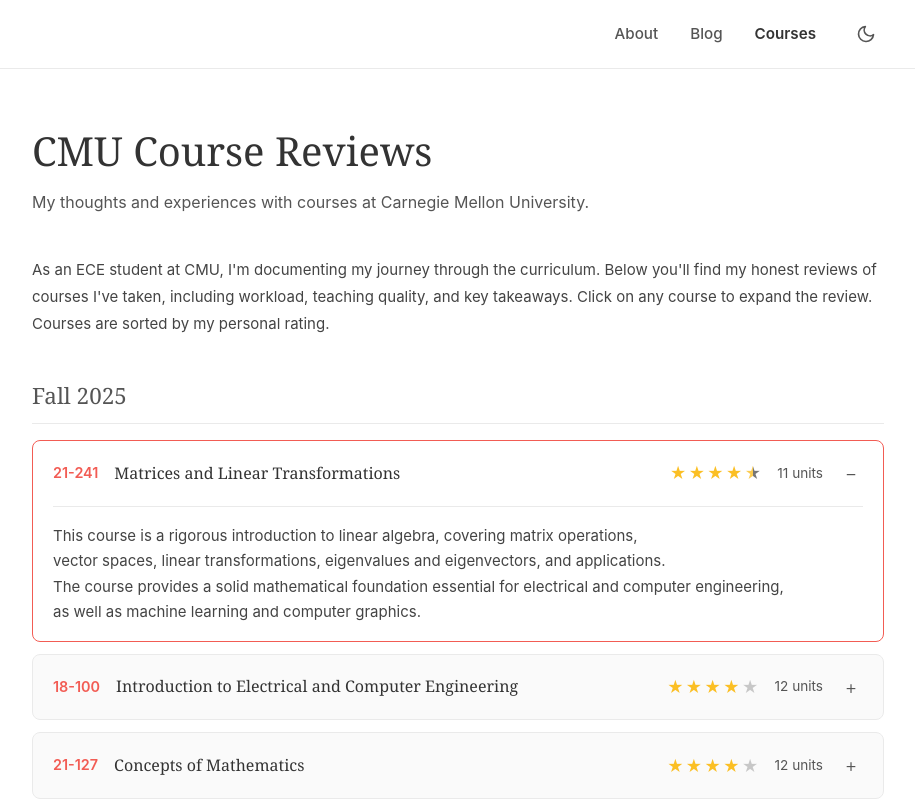
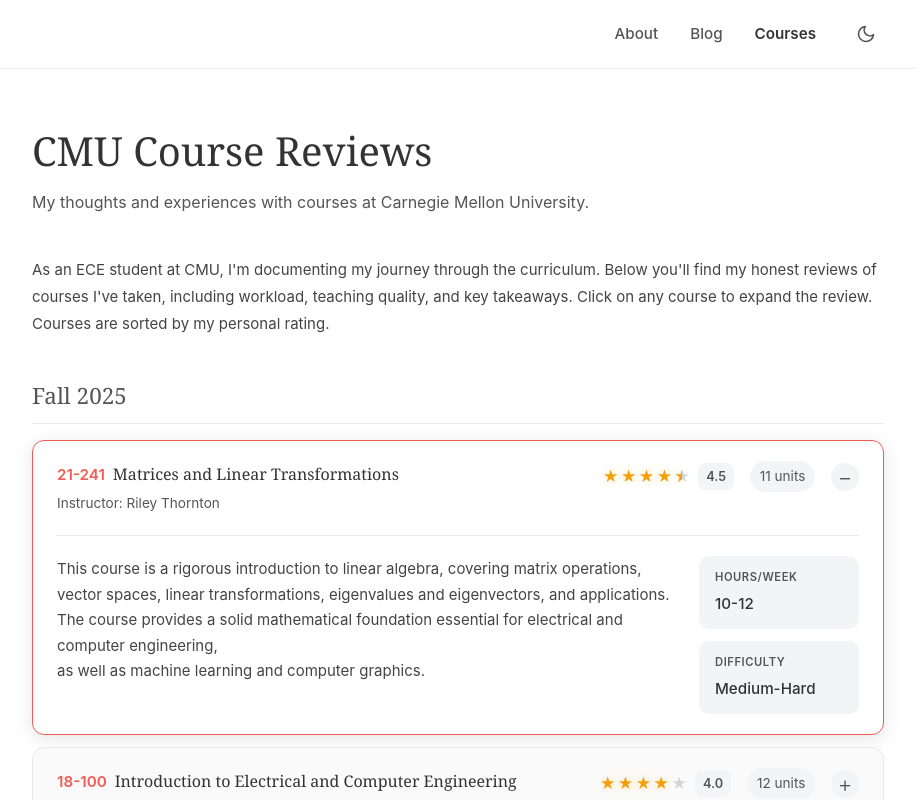
Before and after one commit to darrenpintoo/darrenpintoo.github.io, a React (Vite) app: page /courses in a window 1280 px wide. Both pictures are taken after a click on the element 640 px from the left and 473 px from the top of the page. Shown: the top 800 px of the page, without its empty margins (182-1097 px from the left). Built offline with nearby package versions, Linux system fonts and the light colour scheme.

Commit message:
courses + blog refined

```diff
--- /dev/null
+++ b/src/components/PageLayout.jsx
@@ -0,0 +1,49 @@
+import { useState, useEffect, useRef } from 'react';
+
+// Set this to true to enable infinite scroll on all pages
+const ENABLE_INFINITE_SCROLL = false;
+
+function PageLayout({ children, enableInfiniteScroll = ENABLE_INFINITE_SCROLL }) {
+    const [infiniteLines, setInfiniteLines] = useState([]);
+    const containerRef = useRef(null);
+
+    useEffect(() => {
+        if (!enableInfiniteScroll) return;
+
+        let ticking = false;
+
+        const handleScroll = () => {
+            if (!ticking) {
+                window.requestAnimationFrame(() => {
+                    if (window.innerHeight + window.scrollY >= document.body.offsetHeight - 200) {
+                        const baseText = "engineer • researcher • builder • ";
+                        const text = baseText.repeat(8);
+                        setInfiniteLines(prev => [...prev, text, text]);
+                    }
+                    ticking = false;
+                });
+                ticking = true;
+            }
+        };
+
+        window.addEventListener('scroll', handleScroll);
+        return () => window.removeEventListener('scroll', handleScroll);
+    }, [enableInfiniteScroll]);
+
+    return (
+        <>
+            <div ref={containerRef}>
+                {children}
+            </div>
+            {enableInfiniteScroll && (
+                <div className="infinite-scroll-container">
+                    {infiniteLines.map((line, i) => (
+                        <p key={i} className="infinite-text-line">{line}</p>
+                    ))}
+                </div>
+            )}
+        </>
+    );
+}
+
+export default PageLayout;
--- a/src/index.css
+++ b/src/index.css
@@ -10,6 +10,9 @@
   --accent: #f25c54;
   --border-color: #eaeaea;
   --infinite-text: #f4f4f4;
+  --star-filled: #f59e0b;
+  --star-empty: #d1d5db;
+  --stat-bg: #f3f4f6;
 
   --font-serif: "Merriweather", "Georgia", serif;
   --font-sans: -apple-system, BlinkMacSystemFont, "Segoe UI", Roboto, sans-serif;
@@ -28,6 +31,9 @@
   --text-muted: #b0b0b0;
   --border-color: #2a2a2a;
   --infinite-text: #2a2a2a;
+  --star-filled: #fbbf24;
+  --star-empty: #4b5563;
+  --stat-bg: #2a2a2a;
 }
 
 * {
@@ -340,99 +346,161 @@
 
 .course-card {
   border: 1px solid var(--border-color);
-  border-radius: 8px;
-  padding: 1rem 1.25rem;
+  border-radius: 12px;
+  padding: 1.25rem 1.5rem;
   cursor: pointer;
-  transition: all 0.2s ease;
+  transition: all 0.25s ease;
   background: var(--bg-card);
 }
 
 .course-card:hover {
   border-color: var(--accent);
-  box-shadow: 0 2px 8px rgba(0, 0, 0, 0.05);
+  box-shadow: 0 4px 16px rgba(0, 0, 0, 0.08);
   background: var(--bg-card-hover);
 }
 
 .course-card.expanded {
   background: var(--bg-card-hover);
   border-color: var(--accent);
+  box-shadow: 0 4px 20px rgba(0, 0, 0, 0.1);
 }
 
 .course-header {
   display: flex;
-  align-items: center;
+  align-items: flex-start;
+  justify-content: space-between;
   gap: 1rem;
+}
+
+.course-info {
+  flex: 1;
+  min-width: 0;
+}
+
+.course-title-row {
+  display: flex;
+  align-items: baseline;
+  gap: 0.5rem;
   flex-wrap: wrap;
+  margin-bottom: 0.25rem;
 }
 
 .course-code {
   font-family: var(--font-sans);
   font-weight: 600;
   color: var(--accent);
-  font-size: 0.9rem;
+  font-size: 0.95rem;
 }
 
 .course-name {
-  flex: 1;
   font-family: var(--font-serif);
   font-size: 1rem;
   color: var(--text-primary);
   transition: color 0.3s;
 }
 
-.course-units {
+.course-instructor {
   font-size: 0.85rem;
   color: var(--text-secondary);
   transition: color 0.3s;
 }
 
+.course-meta {
+  display: flex;
+  align-items: center;
+  gap: 1rem;
+  flex-shrink: 0;
+}
+
+.course-units {
+  font-size: 0.85rem;
+  color: var(--text-secondary);
+  background: var(--stat-bg);
+  padding: 0.25rem 0.6rem;
+  border-radius: 20px;
+  transition: color 0.3s, background 0.3s;
+}
+
 .course-expand-icon {
-  font-size: 1.2rem;
+  font-size: 1.4rem;
   color: var(--text-secondary);
   font-weight: 300;
-  width: 24px;
-  text-align: center;
-  transition: color 0.3s;
+  width: 28px;
+  height: 28px;
+  display: flex;
+  align-items: center;
+  justify-content: center;
+  border-radius: 50%;
+  background: var(--stat-bg);
+  transition: all 0.3s;
 }
 
-.course-rating {
-  font-size: 0.85rem;
+.course-card:hover .course-expand-icon {
+  background: var(--accent);
+  color: white;
 }
 
-/* Star Rating */
+/* Modern Star Rating */
 .star-rating {
   display: flex;
+  align-items: center;
   gap: 2px;
-  align-items: center;
 }
 
 .star {
-  font-size: 1rem;
+  font-size: 0.95rem;
   line-height: 1;
+  transition: transform 0.2s ease;
 }
 
 .star.filled {
-  color: #fbbf24;
+  color: var(--star-filled);
+  text-shadow: 0 0 8px rgba(251, 191, 36, 0.4);
 }
 
 .star.empty {
-  color: var(--text-secondary);
-  opacity: 0.3;
+  color: var(--star-empty);
 }
 
 .star.half {
-  background: linear-gradient(90deg, #fbbf24 50%, var(--text-secondary) 50%);
-  -webkit-background-clip: text;
-  background-clip: text;
-  -webkit-text-fill-color: transparent;
-  opacity: 0.8;
+  position: relative;
+  color: var(--star-empty);
+}
+
+.star.half::before {
+  content: '★';
+  position: absolute;
+  left: 0;
+  width: 50%;
+  overflow: hidden;
+  color: var(--star-filled);
+  text-shadow: 0 0 8px rgba(251, 191, 36, 0.4);
+}
+
+.rating-number {
+  font-size: 0.8rem;
+  font-weight: 600;
+  color: var(--text-secondary);
+  margin-left: 6px;
+  background: var(--stat-bg);
+  padding: 0.15rem 0.5rem;
+  border-radius: 8px;
+  transition: color 0.3s, background 0.3s;
+}
+
+/* Expanded Course Content */
+.course-expanded {
+  margin-top: 1.25rem;
+  padding-top: 1.25rem;
+  border-top: 1px solid var(--border-color);
+  display: grid;
+  grid-template-columns: 1fr auto;
+  gap: 1.5rem;
+  transition: border-color 0.3s;
 }
 
 .course-description {
-  margin-top: 1rem;
-  padding-top: 1rem;
-  border-top: 1px solid var(--border-color);
-  transition: border-color 0.3s;
+  grid-column: 1;
 }
 
 .course-description p {
@@ -441,6 +509,38 @@
   margin: 0;
   white-space: pre-line;
   transition: color 0.3s;
+}
+
+.course-stats {
+  grid-column: 2;
+  display: flex;
+  flex-direction: column;
+  gap: 0.75rem;
+  min-width: 160px;
+}
+
+.stat-item {
+  background: var(--stat-bg);
+  padding: 0.75rem 1rem;
+  border-radius: 10px;
+  transition: background 0.3s;
+}
+
+.stat-label {
+  display: block;
+  font-size: 0.7rem;
+  text-transform: uppercase;
+  letter-spacing: 0.05em;
+  color: var(--text-secondary);
+  margin-bottom: 0.25rem;
+  font-weight: 600;
+}
+
+.stat-value {
+  display: block;
+  font-size: 0.95rem;
+  color: var(--text-primary);
+  font-weight: 500;
 }
 
 /* Blog Styles */
@@ -532,7 +632,17 @@
   .course-header {
     flex-direction: column;
     align-items: flex-start;
-    gap: 0.5rem;
+  }
+
+  .course-title-group {
+    flex-direction: column;
+    gap: 0.25rem;
+  }
+
+  .course-meta {
+    margin-top: 0.75rem;
+    width: 100%;
+    justify-content: space-between;
   }
 
   .course-expand-icon {
@@ -545,6 +655,22 @@
     position: relative;
   }
 
+  .course-expanded {
+    grid-template-columns: 1fr;
+  }
+
+  .course-stats {
+    grid-column: 1;
+    flex-direction: row;
+    flex-wrap: wrap;
+    min-width: unset;
+  }
+
+  .stat-item {
+    flex: 1;
+    min-width: 100px;
+  }
+
   /* Nav links on mobile */
   .nav-links {
     gap: 1rem;
--- a/src/pages/Blog.jsx
+++ b/src/pages/Blog.jsx
@@ -1,5 +1,8 @@
+import PageLayout from '../components/PageLayout';
+
 function Blog() {
     return (
+        <PageLayout>
             <main className="container">
                 <div className="animate-blur-fade">
                     <h1>Blog</h1>
@@ -28,6 +31,7 @@
                     </div>
                 </div>
             </main>
+        </PageLayout>
     );
 }
 
--- a/src/pages/CourseReviews.jsx
+++ b/src/pages/CourseReviews.jsx
@@ -1,25 +1,28 @@
 import { useState } from 'react';
+import PageLayout from '../components/PageLayout';
 
-// Star rating component
+// Modern star rating component with filled gradient
 function StarRating({ rating }) {
-    const fullStars = Math.floor(rating);
-    const hasHalfStar = rating % 1 >= 0.5;
-    const emptyStars = 5 - fullStars - (hasHalfStar ? 1 : 0);
+    const stars = [];
+    for (let i = 1; i <= 5; i++) {
+        if (i <= Math.floor(rating)) {
+            stars.push(<span key={i} className="star filled">★</span>);
+        } else if (i - rating < 1 && i - rating > 0) {
+            stars.push(<span key={i} className="star half">★</span>);
+        } else {
+            stars.push(<span key={i} className="star empty">★</span>);
+        }
+    }
 
     return (
         <div className="star-rating" title={`${rating}/5`}>
-            {[...Array(fullStars)].map((_, i) => (
-                <span key={`full-${i}`} className="star filled">★</span>
-            ))}
-            {hasHalfStar && <span className="star half">★</span>}
-            {[...Array(emptyStars)].map((_, i) => (
-                <span key={`empty-${i}`} className="star empty">★</span>
-            ))}
+            {stars}
+            <span className="rating-number">{rating.toFixed(1)}</span>
         </div>
     );
 }
 
-// Fall 2025 CMU courses with ratings (1-5)
+// Fall 2025 CMU courses with ratings and instructor info
 const courses = [
     {
         semester: "Fall 2025",
@@ -27,8 +30,11 @@
             {
                 code: "21-241",
                 name: "Matrices and Linear Transformations",
+                instructor: "Riley Thornton",
                 units: "11",
                 rating: 4.5,
+                hoursPerWeek: "10-12",
+                difficulty: "Medium-Hard",
                 description: `This course is a rigorous introduction to linear algebra, covering matrix operations,
                 vector spaces, linear transformations, eigenvalues and eigenvectors, and applications.
                 The course provides a solid mathematical foundation essential for electrical and computer engineering,
@@ -37,8 +43,11 @@
             {
                 code: "18-100",
                 name: "Introduction to Electrical and Computer Engineering",
+                instructor: "Jian-Gang (Jimmy) Zhu",
                 units: "12",
                 rating: 4,
+                hoursPerWeek: "12-15",
+                difficulty: "Medium",
                 description: `A broad introduction to ECE, covering the fundamentals of circuits, signals,
                 digital logic, and embedded systems. Hands-on labs provide experience with oscilloscopes,
                 function generators, and building actual circuits. A great starting point for understanding
@@ -47,8 +56,11 @@
             {
                 code: "21-127",
                 name: "Concepts of Mathematics",
+                instructor: "Gregory Johnson",
                 units: "12",
                 rating: 4,
+                hoursPerWeek: "10-14",
+                difficulty: "Medium-Hard",
                 description: `Introduction to mathematical reasoning and proof techniques. Topics include
                 logic, set theory, relations, functions, cardinality, and introductory number theory.
                 This course develops the rigorous mathematical thinking required for upper-level CS and math courses.`
@@ -56,8 +68,11 @@
             {
                 code: "79-101",
                 name: "Interpretation and Argument",
+                instructor: "Peter Mayshle",
                 units: "9",
                 rating: 3.5,
+                hoursPerWeek: "6-8",
+                difficulty: "Easy-Medium",
                 description: `A writing-intensive course focused on developing critical reading and
                 argumentation skills. Students analyze texts from various disciplines and learn to
                 construct well-reasoned arguments. Essential for developing clear communication skills
@@ -66,8 +81,11 @@
             {
                 code: "39-101",
                 name: "CIT First Year Seminar",
+                instructor: "Kaz Shindle & Alaine Allen",
                 units: "1",
                 rating: 3,
+                hoursPerWeek: "1-2",
+                difficulty: "Easy",
                 description: `A seminar designed to help first-year students transition to CMU and the
                 College of Engineering. Topics include academic success strategies, career exploration,
                 and introduction to research opportunities within CIT.`
@@ -90,6 +108,7 @@
     };
 
     return (
+        <PageLayout>
             <main className="container">
                 <div className="animate-blur-fade">
                     <h1>CMU Course Reviews</h1>
@@ -119,17 +138,38 @@
                                         onClick={() => toggleCourse(course.code)}
                                     >
                                         <div className="course-header">
+                                            <div className="course-info">
+                                                <div className="course-title-row">
                                                     <span className="course-code">{course.code}</span>
                                                     <span className="course-name">{course.name}</span>
+                                                </div>
+                                                <div className="course-instructor">
+                                                    Instructor: {course.instructor}
+                                                </div>
+                                            </div>
+                                            <div className="course-meta">
                                                 <StarRating rating={course.rating} />
                                                 <span className="course-units">{course.units} units</span>
                                                 <span className="course-expand-icon">
                                                     {expandedCourse === course.code ? '−' : '+'}
                                                 </span>
                                             </div>
+                                        </div>
                                         {expandedCourse === course.code && (
+                                            <div className="course-expanded">
                                                 <div className="course-description">
                                                     <p>{course.description}</p>
+                                                </div>
+                                                <div className="course-stats">
+                                                    <div className="stat-item">
+                                                        <span className="stat-label">Hours/Week</span>
+                                                        <span className="stat-value">{course.hoursPerWeek}</span>
+                                                    </div>
+                                                    <div className="stat-item">
+                                                        <span className="stat-label">Difficulty</span>
+                                                        <span className="stat-value">{course.difficulty}</span>
+                                                    </div>
+                                                </div>
                                             </div>
                                         )}
                                     </div>
@@ -139,6 +179,7 @@
                     ))}
                 </div>
             </main>
+        </PageLayout>
     );
 }
 
```
Also changed, not shown: src/pages/About.jsx (+3 -34 lines). Lines whose indentation alone changed are shown as unchanged.
